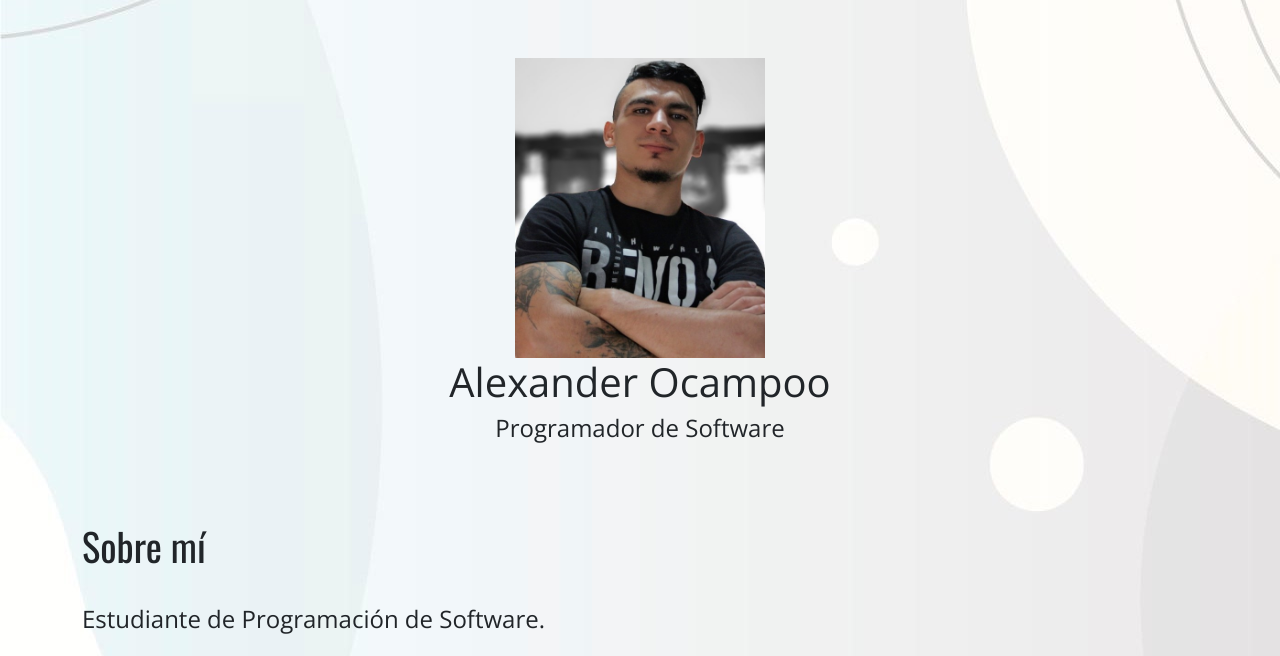
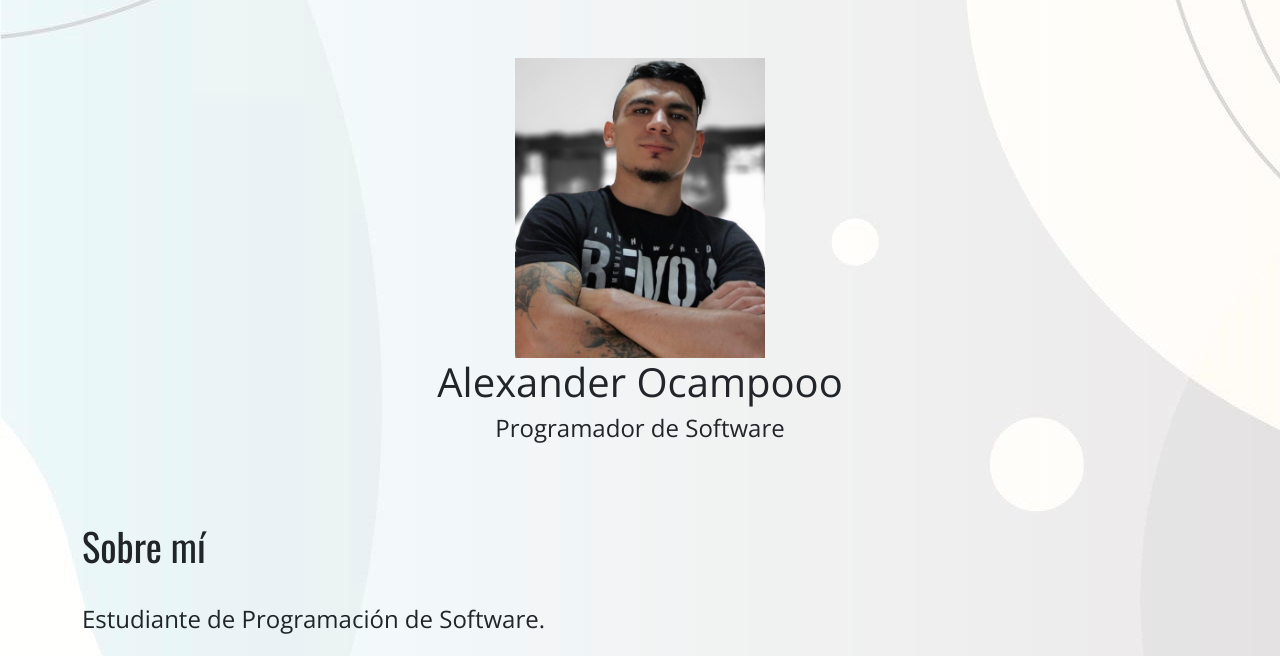
Before and after one commit to analistadesarrollo07hym/PortFolio, a plain HTML site: page index.html in a window 1280 px wide. Shown: the part 144-800 px from the top of the page. Drawn offline with nearby package versions, Linux system fonts and the light colour scheme; no server answers; a web font is replaced by a local one.

Commit message:
Update index.html

```diff
--- a/index.html
+++ b/index.html
@@ -51,7 +51,7 @@
             <div class="photo">
                 <img src="img/perfil.jpg" alt="Alexander Ocampo">
             </div>
-            <h1 class="title-name">Alexander Ocampoo</h1>
+            <h1 class="title-name">Alexander Ocampooo</h1>
             <h4 class="subtitle-name">Programador de Software</h4>
         </section>
         <div class="about-me">
```
